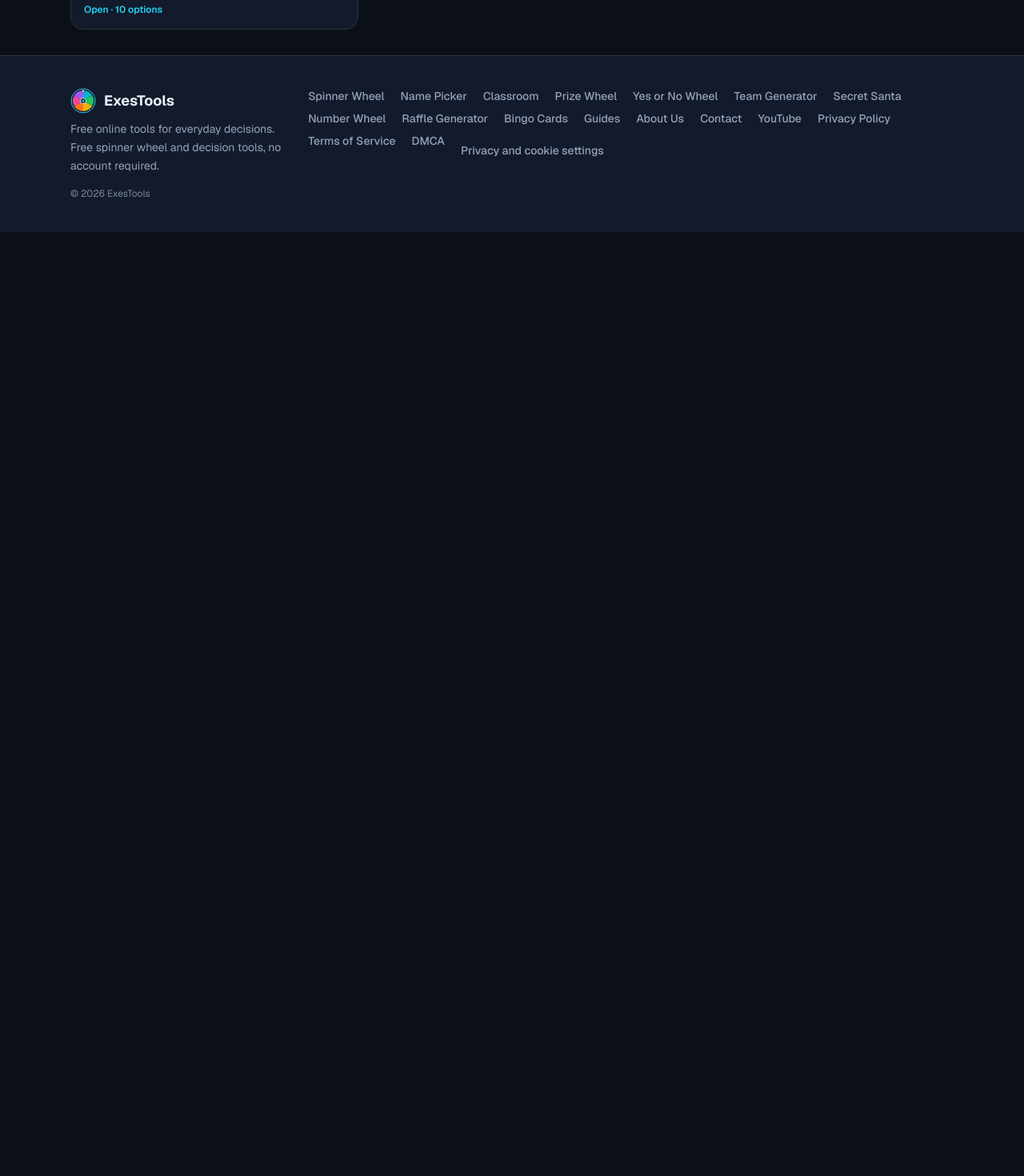
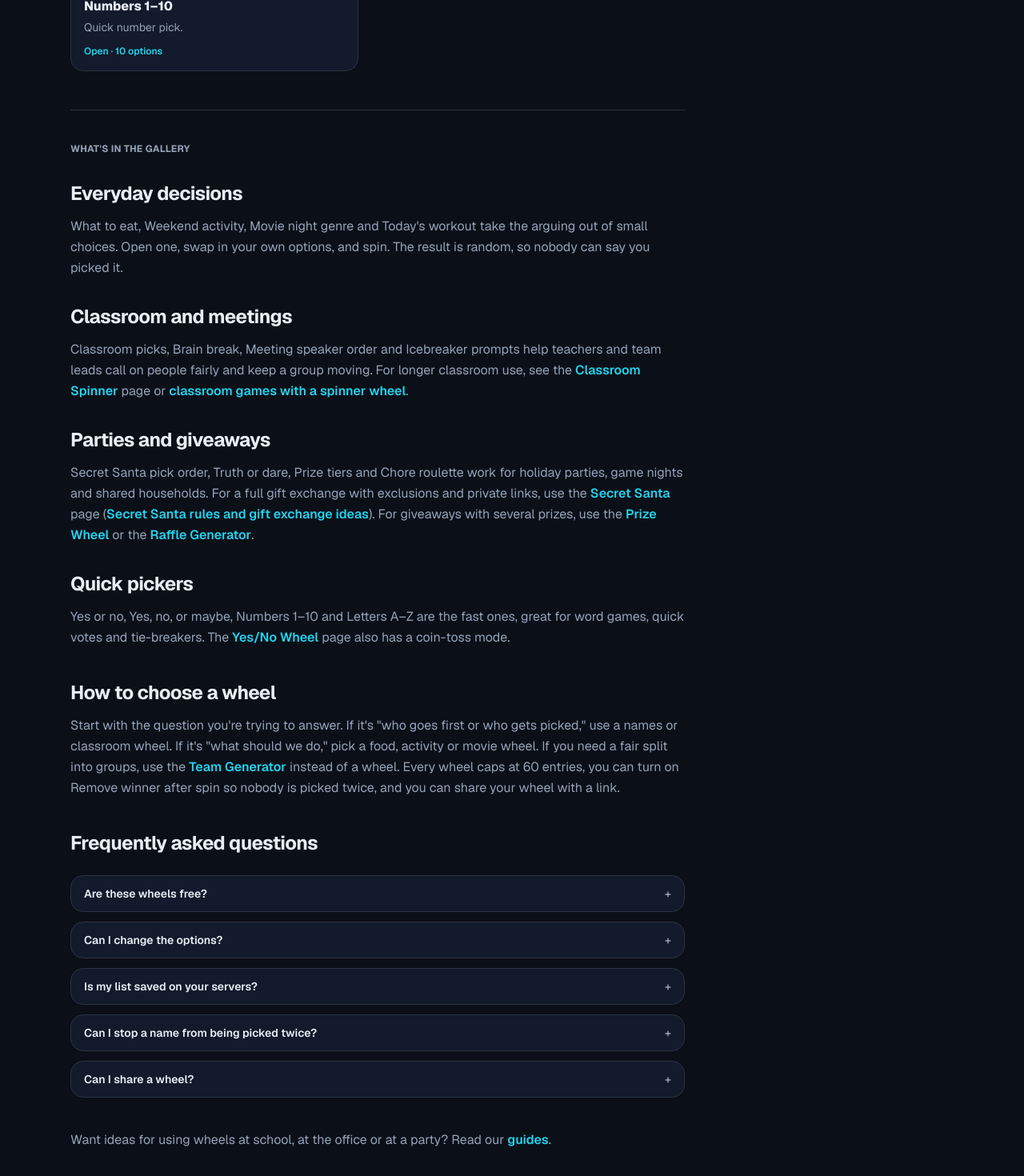
Before and after one commit to arhumwaheed01/exestools, a Next.js app: page /wheel-gallery in a window 1280 px wide. Shown: the part 960-2430 px from the top of the page at 80% size. Before the commit the page ends 1250 px from the top, so only its background shows below. Built offline with nearby package versions, Linux system fonts and the light colour scheme.

Commit message:
Expand wheel gallery with intro, category copy, how-to, and FAQ schema.
Co-authored-by: Cursor <cursoragent@cursor.com>

```diff
--- a/app/wheel-gallery/page.tsx
+++ b/app/wheel-gallery/page.tsx
@@ -1,33 +1,233 @@
 import type { Metadata } from "next";
+import Link from "next/link";
 import { WheelGalleryClient } from "@/components/wheel-v2/WheelGalleryClient";
-import { siteConfig } from "@/lib/seo";
+import { isGuidePublished } from "@/lib/guides";
+import { absoluteUrl, siteConfig } from "@/lib/seo";
+import { toolOpenGraph } from "@/lib/seo/jsonld";
+
+const TITLE = "Wheel gallery — ready-made spinner wheels";
+const META =
+  "Browse free ready-made spinner wheels for food, weekends, classrooms, yes/no, truth or dare, and more. Open any wheel on ExesTools with one click.";
 
 export const metadata: Metadata = {
-  title: "Wheel gallery — ready-made spinner wheels",
-  description:
-    "Browse free ready-made spinner wheels for food, weekends, classrooms, yes/no, truth or dare, and more. Open any wheel on ExesTools with one click.",
-  alternates: { canonical: `${siteConfig.url}/wheel-gallery` },
-  openGraph: {
-    title: "Wheel gallery — ready-made spinner wheels",
-    description:
-      "Browse free ready-made spinner wheels and open them instantly on ExesTools.",
-    url: `${siteConfig.url}/wheel-gallery`,
+  title: TITLE,
+  description: META,
+  alternates: { canonical: absoluteUrl("/wheel-gallery") },
+  openGraph: toolOpenGraph({
+    title: TITLE,
+    description: META,
+    url: absoluteUrl("/wheel-gallery"),
+    imagePath: siteConfig.ogImagePath,
+  }),
+  twitter: {
+    card: "summary_large_image",
+    title: TITLE,
+    description: META,
+    images: [siteConfig.ogImagePath],
   },
 };
 
+const FAQS = [
+  {
+    q: "Are these wheels free?",
+    a: "Yes. Every wheel is free, with no account or sign-up.",
+  },
+  {
+    q: "Can I change the options?",
+    a: "Yes. Open any wheel, then edit, add, shuffle or remove entries.",
+  },
+  {
+    q: "Is my list saved on your servers?",
+    a: "No. Your list stays in your browser.",
+  },
+  {
+    q: "Can I stop a name from being picked twice?",
+    a: "Yes. Turn on Remove winner after spin.",
+  },
+  {
+    q: "Can I share a wheel?",
+    a: "Yes. Use the share link to send your wheel to someone else.",
+  },
+];
+
+const linkCls = "font-semibold text-accent hover:underline";
+
 export default function WheelGalleryPage() {
+  const classroomGuideLive = isGuidePublished("classroom-games-with-a-spinner-wheel");
+  const secretSantaGuideLive = isGuidePublished("secret-santa-rules-and-budget-ideas");
+
+  const faqLd = {
+    "@context": "https://schema.org",
+    "@type": "FAQPage",
+    mainEntity: FAQS.map((item) => ({
+      "@type": "Question",
+      name: item.q,
+      acceptedAnswer: { "@type": "Answer", text: item.a },
+    })),
+  };
+
   return (
     <div className="mx-auto max-w-6xl px-4 py-6 sm:px-6 sm:py-8">
+      <script
+        type="application/ld+json"
+        dangerouslySetInnerHTML={{ __html: JSON.stringify(faqLd) }}
+      />
+
       <header className="max-w-3xl">
         <h1 className="text-2xl font-extrabold tracking-tight text-foreground sm:text-3xl">
           Wheel gallery
         </h1>
         <p className="mt-2 text-sm leading-relaxed text-muted sm:text-base">
-          Ready-made wheels you can open in one click. Search by topic, then spin on the free
-          spinner — no account needed.
+          Not sure what to put on a wheel? Every wheel here is a ready-made starting list you can
+          open in one click, then edit, shuffle and spin. They&apos;re free, there&apos;s no
+          account, and your list stays in your browser. Search by topic below, or browse the groups:
+          food and fun, classroom and meetings, parties and giveaways, and quick pickers.
         </p>
       </header>
+
       <WheelGalleryClient />
+
+      <div className="mt-12 max-w-3xl space-y-10 border-t border-border pt-10 text-sm leading-relaxed text-muted sm:text-base">
+        <section aria-label="What's in the gallery" className="space-y-8">
+          <p className="text-xs font-bold uppercase tracking-wide text-muted">
+            What&apos;s in the gallery
+          </p>
+
+          <div>
+            <h2 className="text-2xl font-bold tracking-tight text-foreground">
+              Everyday decisions
+            </h2>
+            <p className="mt-3">
+              What to eat, Weekend activity, Movie night genre and Today&apos;s workout take the
+              arguing out of small choices. Open one, swap in your own options, and spin. The result
+              is random, so nobody can say you picked it.
+            </p>
+          </div>
+
+          <div>
+            <h2 className="text-2xl font-bold tracking-tight text-foreground">
+              Classroom and meetings
+            </h2>
+            <p className="mt-3">
+              Classroom picks, Brain break, Meeting speaker order and Icebreaker prompts help
+              teachers and team leads call on people fairly and keep a group moving. For longer
+              classroom use, see the{" "}
+              <Link href="/classroom-spinner" className={linkCls}>
+                Classroom Spinner
+              </Link>{" "}
+              page
+              {classroomGuideLive ? (
+                <>
+                  {" "}
+                  or{" "}
+                  <Link href="/guides/classroom-games-with-a-spinner-wheel" className={linkCls}>
+                    classroom games with a spinner wheel
+                  </Link>
+                </>
+              ) : null}
+              .
+            </p>
+          </div>
+
+          <div>
+            <h2 className="text-2xl font-bold tracking-tight text-foreground">
+              Parties and giveaways
+            </h2>
+            <p className="mt-3">
+              Secret Santa pick order, Truth or dare, Prize tiers and Chore roulette work for holiday
+              parties, game nights and shared households. For a full gift exchange with exclusions
+              and private links, use the{" "}
+              <Link href="/secret-santa-generator" className={linkCls}>
+                Secret Santa
+              </Link>{" "}
+              page
+              {secretSantaGuideLive ? (
+                <>
+                  {" "}
+                  (
+                  <Link href="/guides/secret-santa-rules-and-budget-ideas" className={linkCls}>
+                    Secret Santa rules and gift exchange ideas
+                  </Link>
+                  )
+                </>
+              ) : null}
+              . For giveaways with several prizes, use the{" "}
+              <Link href="/prize-wheel" className={linkCls}>
+                Prize Wheel
+              </Link>{" "}
+              or the{" "}
+              <Link href="/raffle-generator" className={linkCls}>
+                Raffle Generator
+              </Link>
+              .
+            </p>
+          </div>
+
+          <div>
+            <h2 className="text-2xl font-bold tracking-tight text-foreground">Quick pickers</h2>
+            <p className="mt-3">
+              Yes or no, Yes, no, or maybe, Numbers 1–10 and Letters A–Z are the fast ones, great for
+              word games, quick votes and tie-breakers. The{" "}
+              <Link href="/yes-no-wheel" className={linkCls}>
+                Yes/No Wheel
+              </Link>{" "}
+              page also has a coin-toss mode.
+            </p>
+          </div>
+        </section>
+
+        <section aria-labelledby="gallery-choose">
+          <h2
+            id="gallery-choose"
+            className="text-2xl font-bold tracking-tight text-foreground"
+          >
+            How to choose a wheel
+          </h2>
+          <p className="mt-3">
+            Start with the question you&apos;re trying to answer. If it&apos;s &quot;who goes first
+            or who gets picked,&quot; use a names or classroom wheel. If it&apos;s &quot;what should
+            we do,&quot; pick a food, activity or movie wheel. If you need a fair split into groups,
+            use the{" "}
+            <Link href="/random-team-generator" className={linkCls}>
+              Team Generator
+            </Link>{" "}
+            instead of a wheel. Every wheel caps at 60 entries, you can turn on Remove winner after
+            spin so nobody is picked twice, and you can share your wheel with a link.
+          </p>
+        </section>
+
+        <section id="faq" className="scroll-mt-24" aria-labelledby="gallery-faq">
+          <h2 id="gallery-faq" className="text-2xl font-bold tracking-tight text-foreground">
+            Frequently asked questions
+          </h2>
+          <div className="mt-6 space-y-3">
+            {FAQS.map((item) => (
+              <details
+                key={item.q}
+                className="group rounded-2xl border border-border bg-surface px-4 py-3 open:border-accent/40"
+              >
+                <summary className="cursor-pointer list-none rounded text-sm font-semibold text-foreground outline-none marker:content-none focus-visible:ring-2 focus-visible:ring-accent [&::-webkit-details-marker]:hidden">
+                  <span className="flex items-center justify-between gap-3">
+                    {item.q}
+                    <span className="text-muted transition group-open:rotate-45" aria-hidden>
+                      +
+                    </span>
+                  </span>
+                </summary>
+                <p className="mt-2 text-sm leading-relaxed text-muted">{item.a}</p>
+              </details>
+            ))}
+          </div>
+        </section>
+
+        <p>
+          Want ideas for using wheels at school, at the office or at a party? Read our{" "}
+          <Link href="/guides" className={linkCls}>
+            guides
+          </Link>
+          .
+        </p>
+      </div>
     </div>
   );
 }
```
